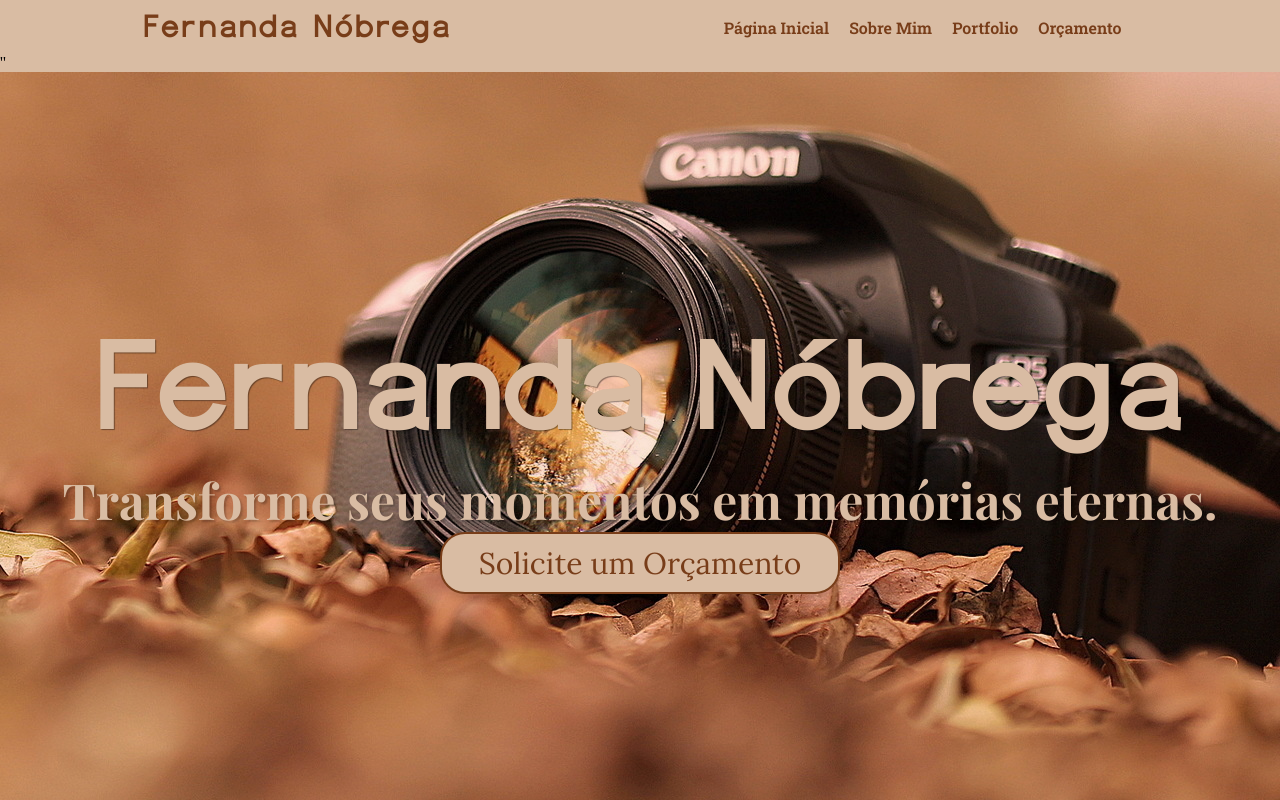
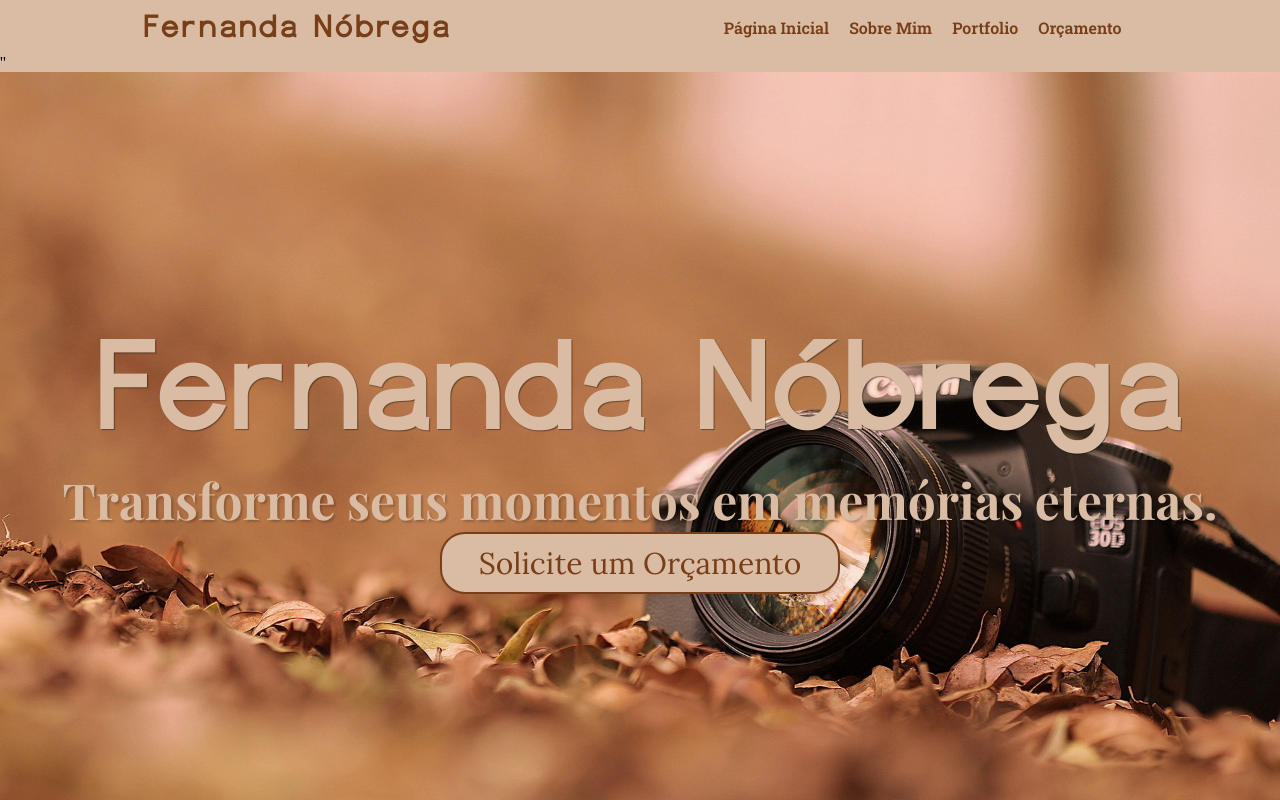
Before and after one commit to ArielFSantos/Fernanda_Nobrega, a React (Create React App) app in the folder nobrega/: page / in a window 1280 px wide. Shown: the top 800 px of the page. Built offline with nearby package versions, Linux system fonts and the light colour scheme; a web font is replaced by a local one.

Commit message:
responsive
melhoria na responsividade novamente ppara o iphone se 3

```diff
--- a/nobrega/src/components/Pages/home/home.css
+++ b/nobrega/src/components/Pages/home/home.css
@@ -27,7 +27,7 @@ main {
 }
 .welcomeHome {
   background-image: url(../../../image/bg_home.jpg);
-  background-size: auto;
+  background-size: cover;
   background-position: right bottom;
   background-color: #783d1933;
   background-blend-mode: overlay;
@@ -35,7 +35,7 @@ main {
   margin: auto;
   text-align: center;
   width: 100%;
-  height: 95vh;
+  min-height: 95vh;
   display: flex;
   flex-direction: column;
   justify-content: center;
@@ -215,4 +215,24 @@ main {
   }
 
 
+
 }
+@media (max-width: 375px) {
+  .welcomeHome {
+    background-size: contain;
+    background-position: center;
+  }
+}
+
+::-webkit-scrollbar {
+  width: 12px;
+}
+
+::-webkit-scrollbar-track {
+  background: var(--cor01);
+}
+::-webkit-scrollbar-thumb {
+  background-color: var(--cor03);
+  border-radius: 10px;
+  border: 3px solid var(--cor01);
+}
```
